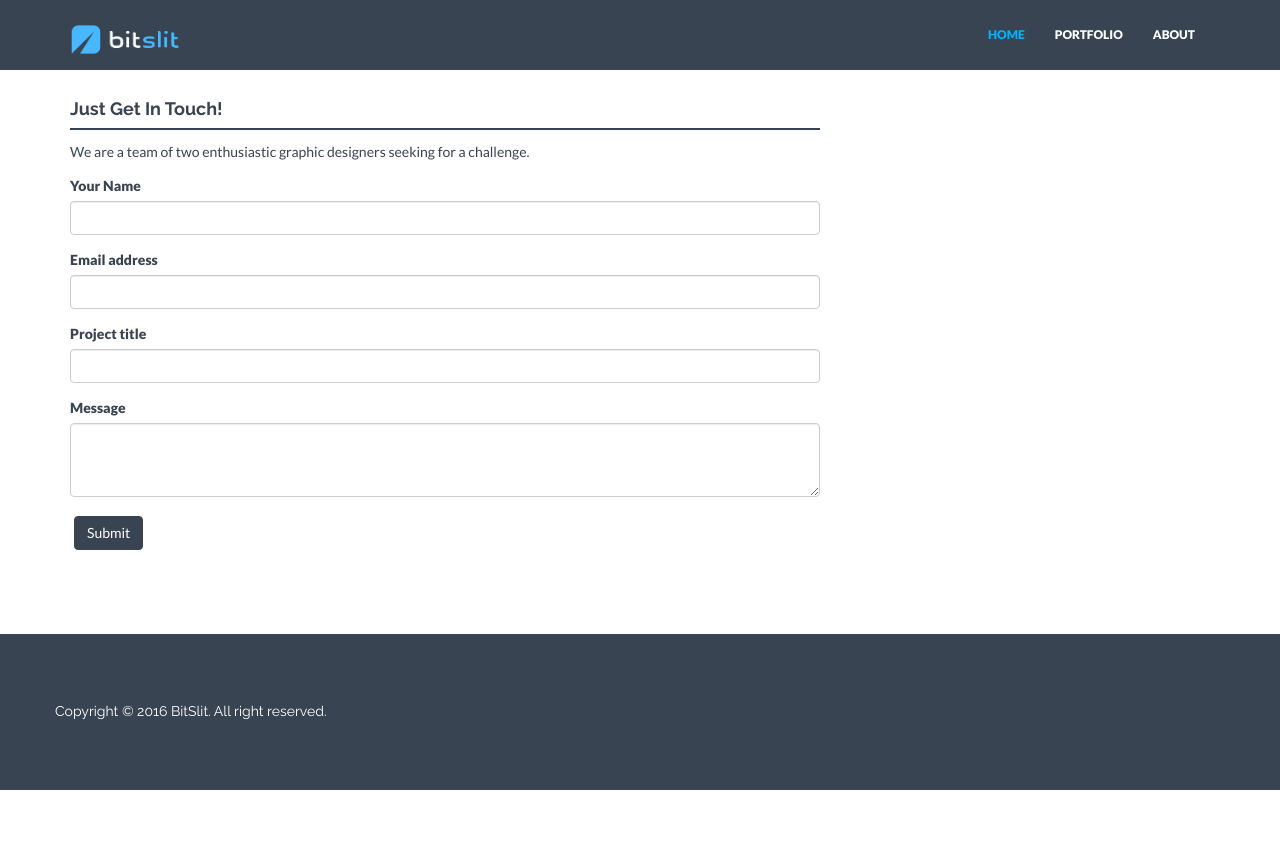
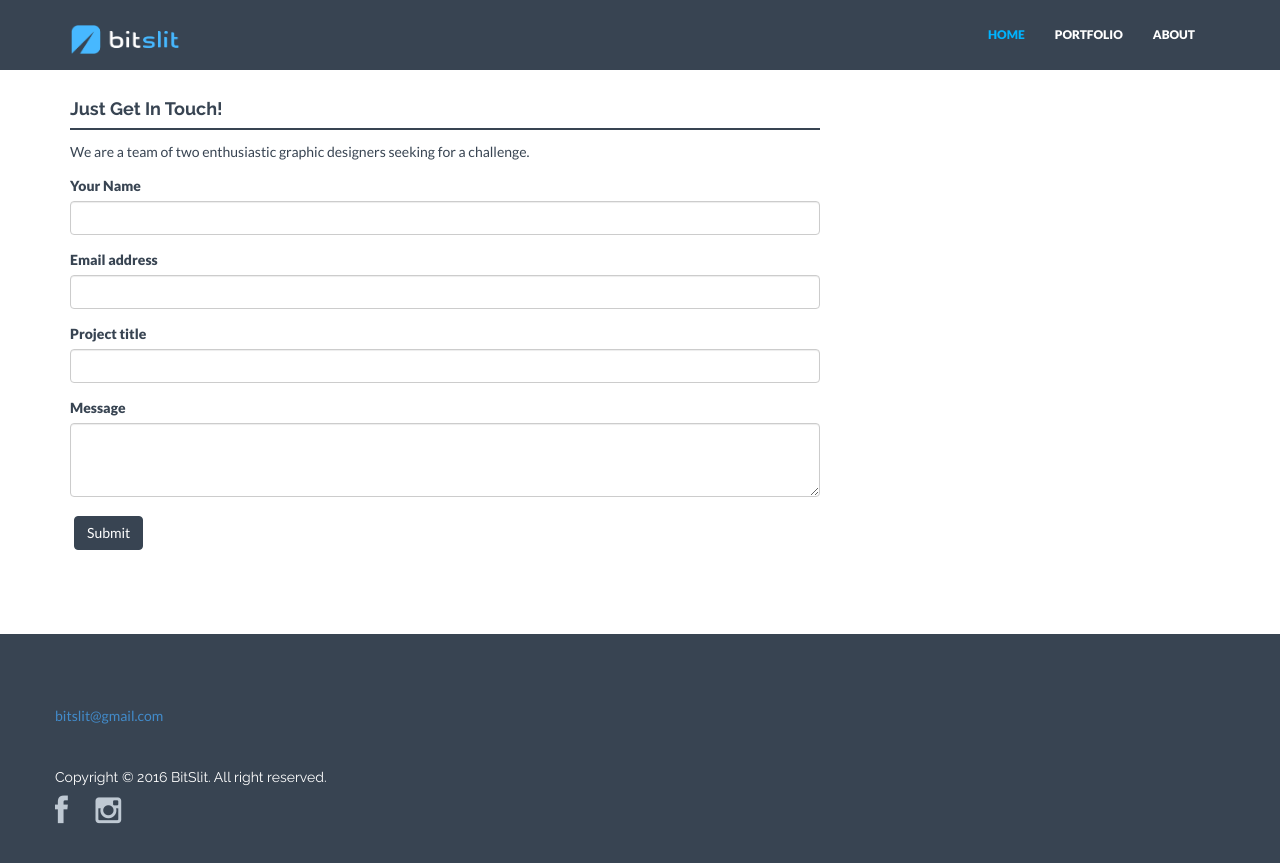
Before and after one commit to bitslit/portfolio, a Jekyll site: the page built from index.html, in a window 1280 px wide and 900 px high, scrolled down 2177 px. Shown: the top 863 px of the window. Built offline with Jekyll 4.4.1, drawn with Linux system fonts in a browser that asks for light colours; nearby versions of some CDN libraries; before the commit the page ends 2967 px from its top, so only the background shows below that.

Commit message:
Update footer.html

```diff
--- a/_includes/footer.html
+++ b/_includes/footer.html
@@ -2,8 +2,17 @@
             <div class="container">
                         <div class="row">
                                     <div class="footer-content-left">
+                                                <p class="footer-text mail">
+                                                            <a href="mailto:bitslit@gmail.com">bitslit@gmail.com</a>
+                                                </p><br>
                                                 <h5>Copyright © 2016 BitSlit. All right reserved.</h5>
                                     </div>
+                                    <div class="footer-content-right">
+                                                <p>
+                                                            {% for network in site.social %}
+                                                            <a href="{{ network.url }}" class="btn-social btn-outline"><i class="fa fa-{{ network.title }}"></i></a>
+                                                            {% endfor %}
+                                                </p>
                         </div><! --/row -->
             </div><! --/container -->
 </div><! --/footerwrap -->
```
